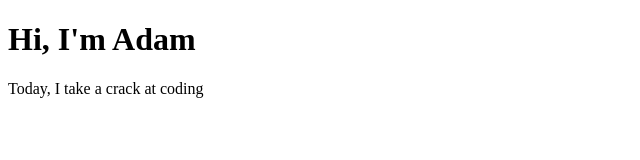
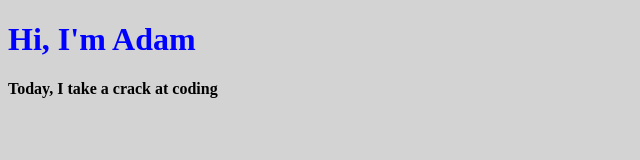
Before and after one commit to adamcpham/Adam, a plain HTML site: page index.html in a window 1280 px wide. Shown: the whole page, without its empty margins (0-640 px from the left). Drawn offline with Linux system fonts and the light colour scheme.

Commit message:
index.html

```diff
--- a/index.html
+++ b/index.html
@@ -1,7 +1,8 @@
 <!DOCTYPE html>
 <html>
 <body>
-<h1>Hi, I'm Adam</h1>
+	<body style="background-color:lightgrey">
+<h1 style="color:blue"><strong>Hi, I'm Adam<strong></h1>
 <p>Today, I take a crack at coding</p>
 </body>
 </html>
```
